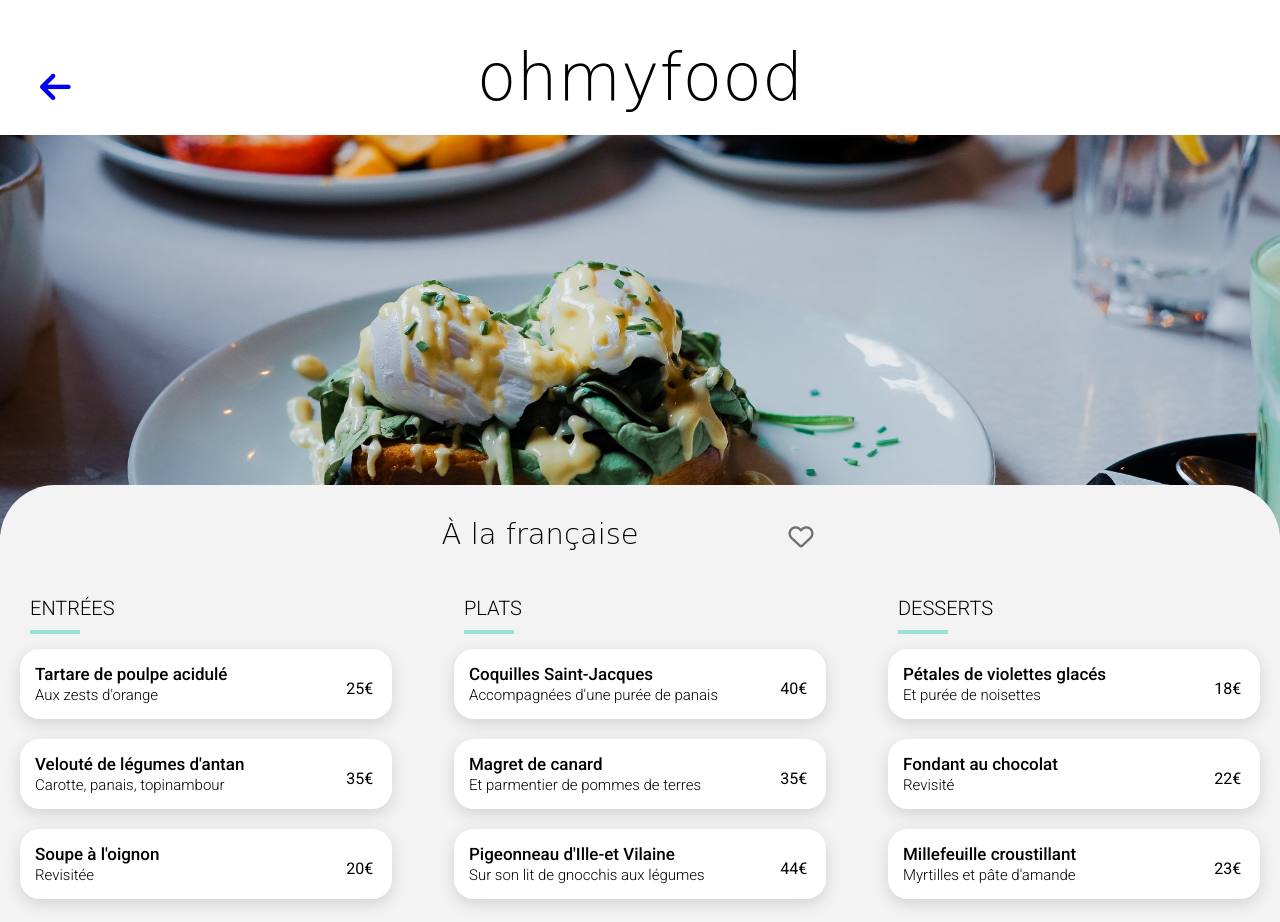
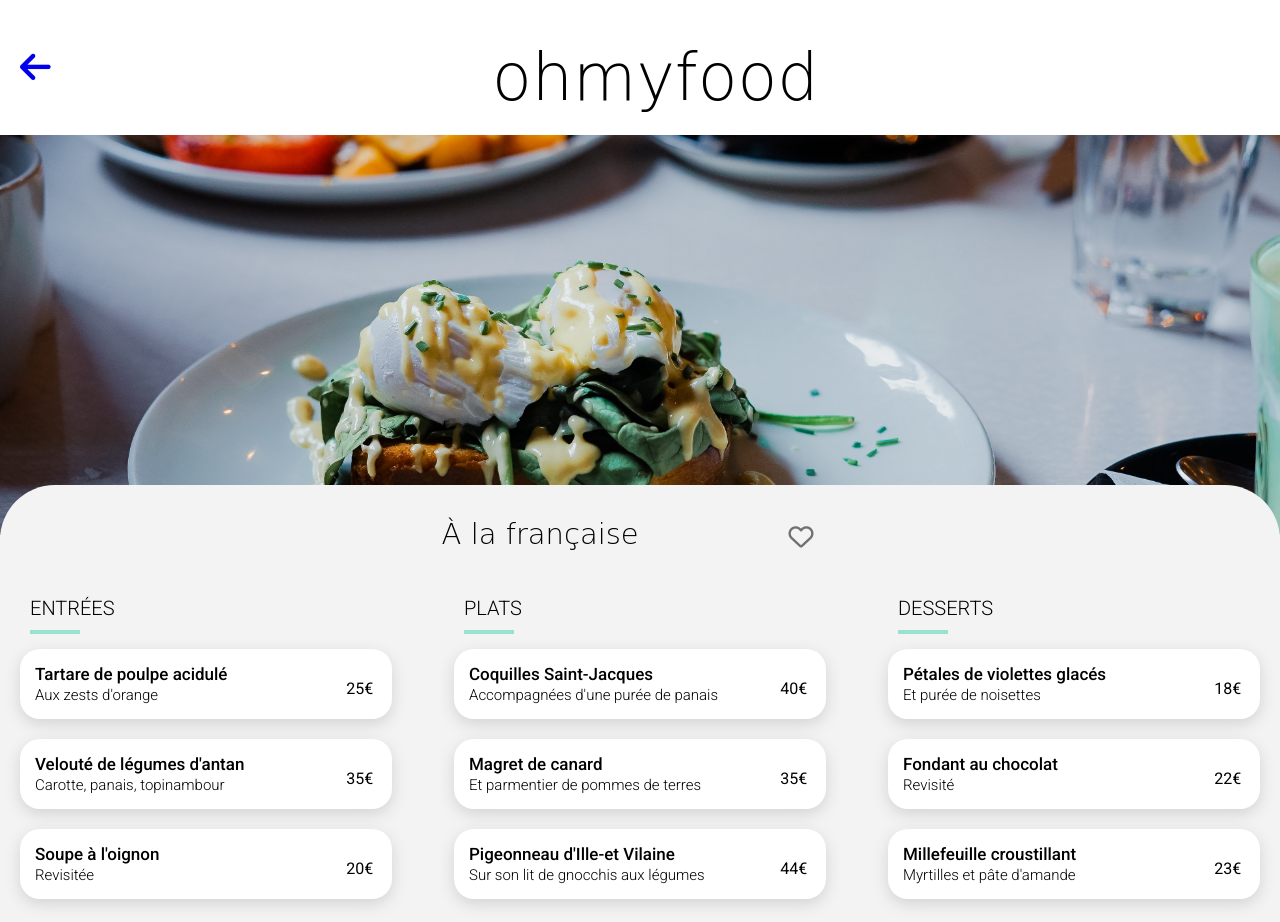
Before and after one commit to sophycoco/FangXU_3_18032021, a plain HTML site: page a-la-francaise.html in a window 1280 px wide. Shown: the top 922 px of the page. Drawn offline with Linux system fonts and the light colour scheme; a web font is replaced by a local one.

Commit message:
Modify animations and vp

```diff
--- a/style.css
+++ b/style.css
@@ -12,7 +12,8 @@ a:visited {
 
 body {
     font-family: 'Roboto', sans-serif;
-    margin: 0;
+    max-width: 1600px;
+    margin: 0 auto;
   }
 
 .header {
@@ -308,10 +309,10 @@ footer a, footer a:visited {
 }
 
 .header-menu__backhome {
-  position: absolute;
-  left: 20px;
-  top: 50px;
+  position: relative;
   font-size: 21px;
+  padding: 20px 0 0 20px;
+  margin-right: -40px;
 }
 
 .header-menu__backlink:visited {
@@ -472,6 +473,7 @@ footer a, footer a:visited {
   padding-top: 30px;
   margin-right: 5px;
   font-size: 16px;
+  transform-origin: right;
 }
 
 .menu-content__checkcircle {
@@ -483,11 +485,12 @@ footer a, footer a:visited {
   justify-content: center;
   transform-origin: right;
   overflow: hidden;
+  transition: all 600ms ease;
 }
 
 .menu-content__list:hover .menu-content__checkcircle {
   width: 55px;
-  animation: widthGrow 400ms ease-out;
+  animation: widthGrow 400ms ease-in-out;
 }
 
 @keyframes widthGrow {
```
